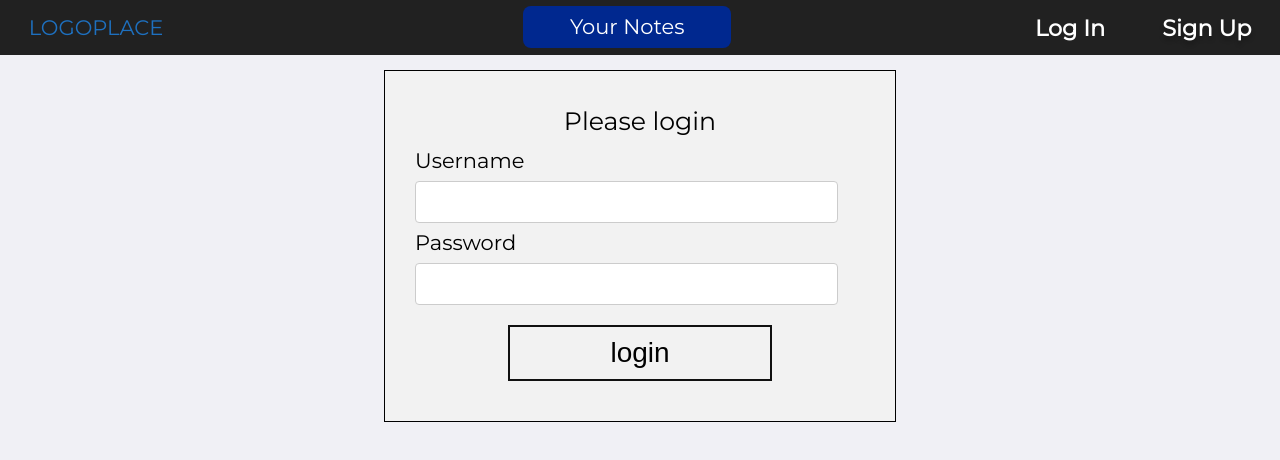
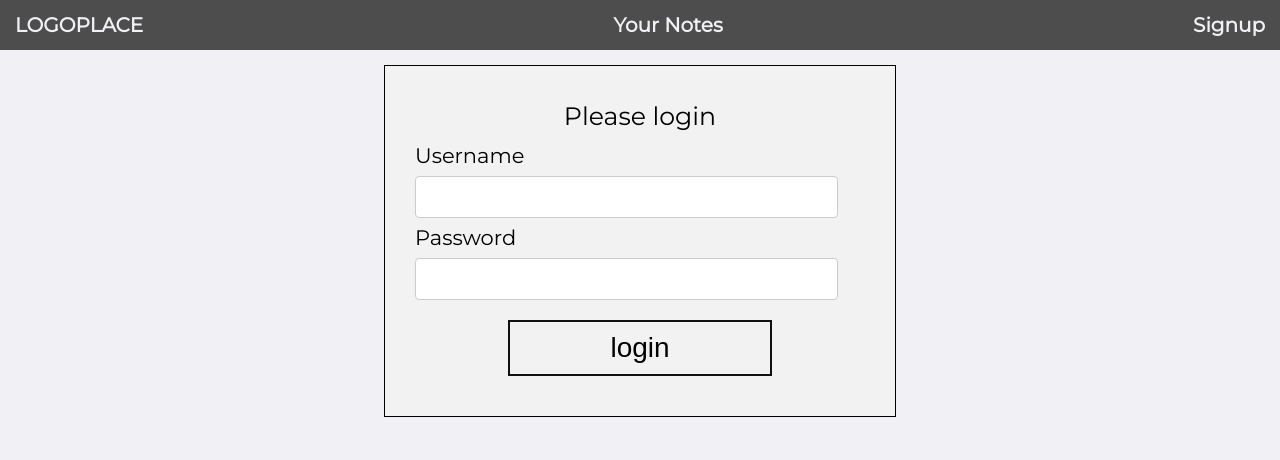
Before and after one commit to szmflis/NotesApp, a React (Create React App) app in the folder front/: page /login in a window 1280 px wide. Shown: the top 460 px of the page. Built offline with nearby package versions, Linux system fonts and the light colour scheme; what react-animations would draw is missing.

Commit message:
navbar up

```diff
--- a/front/src/components/Box/Box.js
+++ b/front/src/components/Box/Box.js
@@ -14,4 +14,5 @@ export const Box = styled.div`
   border-radius: ${({ radius }) => radius || '5px'};
   opacity: ${({ opacity }) => opacity || 1};
   text-align: ${({ textAlign }) => textAlign};
+  border: ${({ border }) => border};
 `
--- /dev/null
+++ b/front/src/components/H3/H3.js
@@ -0,0 +1,11 @@
+import styled from 'styled-components'
+import { theme } from '../../utils/theme'
+
+export const H3 = styled.h3`
+  text-decoration: none;
+  padding: ${({ padding }) => padding || '0px'};
+  color: ${({ color }) => color || theme.colors.white};
+  font-size: ${({ size }) => size || theme.fontSize.big};
+  font-weight: ${({ weight }) => weight || theme.fontWeight.bold};
+  opacity: ${({ opacity }) => opacity || 1};
+`
--- a/front/src/components/Navbar/Navbar.js
+++ b/front/src/components/Navbar/Navbar.js
@@ -1,79 +1,48 @@
 import React from 'react'
 import styled from 'styled-components'
-import {connect} from 'react-redux'
-import {setUser} from '../../reducers/user-reducer'
+import { connect } from 'react-redux'
+import { setUser } from '../../reducers/user-reducer'
+import { initializeNotes } from '../../reducers/note-reducer'
+import { theme } from '../../utils/theme'
+import { P } from '../P/P'
+import { Box } from '../Box/Box'
+import { H3 } from '../H3/H3'
 
-import {Logo, YourNotesBox, YourNotesText, YourNotesContainer}
-from './always-visible-components/always-visible-styled-components'
+const StyledNavbar = styled.nav`
+  display: flex;
+  align-items: center;
+  justify-content: space-between;
+  background: #4d4d4d;
+  padding: 15px 15px 8px 15px;
+  width: 100%;
+`
 
-import {LogIn, SignUp, YourAccount, Logout}
-from './conditional-components/conditional-styled-components'
+const NavElement = styled.a`
+  cursor: pointer;
+  color: ${theme.colors.white};
+  padding-bottom: 7px;
+  font-size: ${theme.fontSize.big};
 
-import {initializeNotes} from '../../reducers/note-reducer'
+  background: linear-gradient(0deg,blue,blue) bottom left no-repeat;
+  background-size: 0px 3px;
+  transition: 0.5s;
+  font-weight: ${theme.fontWeight.bold};
+
+  &:hover {
+    color: ${theme.colors.white};
+    background-size: 100% 3px;
+    opacity: 1;
+  }
+`
 
 const Navbar = (props) => {
-
-  const NavMain = styled.nav`
-    background-color: #212121;
-    width: 100%;
-    height: 55px;
-    display: grid;
-    grid-template-columns: 15% 12% 12% 20% auto;
-    grid-template-rows: 100%;
-  `
-
-  const NavRight = styled.div`
-    grid-column: 6/7;
-    display: grid;
-    grid-template-columns: 20% auto auto;
-    grid-template-rows: 100%;
-  `
-
-  const conditionalRender = () => {
-    if (props.loggedUser.user === null) {
-      return (
-        <NavRight>
-          <LogIn to='/login'>Log In</LogIn>
-          <SignUp to='/register'>Sign Up</SignUp>
-        </NavRight>
-        )
-    } else {
-      return (
-        <NavRight>
-          <YourAccount to='/account'>Your Account</YourAccount>
-          <Logout to='/' onClick={handleLogout}>Logout</Logout>
-        </NavRight>
-      )
-    }
-  }
-
-  const handleLogout = (event) => {
-    props.setUser(null)
-    props.initializeNotes([])
-    window.localStorage.removeItem('loggedUser')
-  }
-
   return (
-    <NavMain>
-      <Logo to='/'>LOGOPLACE</Logo>
-      <YourNotesContainer>
-        <YourNotesBox to='/notes'><YourNotesText>Your Notes</YourNotesText></YourNotesBox>
-      </YourNotesContainer>
-      {conditionalRender()}
-    </NavMain>
+    <StyledNavbar>
+      <NavElement>LOGOPLACE</NavElement>
+      <NavElement>Your Notes</NavElement>
+      <NavElement>Signup</NavElement>
+    </StyledNavbar>
   )
 }
 
-const mapStateToProps = (state) => {
-  return {
-    loggedUser: state.user,
-    notes: state.notes
-  }
-}
-
-const mapDispatchToProps = {
-  setUser,
-  initializeNotes
-}
-
-export default connect(mapStateToProps, mapDispatchToProps)(Navbar)
+export default Navbar
--- a/front/src/components/Navbar/always-visible-components/always-visible-styled-components.js
+++ /dev/null
@@ -1,94 +0,0 @@
-import styled from 'styled-components'
-import {Link} from 'react-router-dom'
-
-
-export const Logo = styled(Link)`
-  height: 100%;
-  width: 100%;
-
-  display: grid;
-  align-items: center;
-  justify-items: center;
-
-  grid-column: 1/2;
-  font-size: 1.5em;
-  font-weight: 500;
-  color: #FFFFFF;
-`
-
-export const Help = styled(Link)`
-  height: 100%;
-  width: 100%;
-
-  display: grid;
-  align-items: center;
-  justify-items: center;
-
-  grid-column: 2/3;
-  font-size: 20px;
-  font-weight: 600;
-  color: #D6D6D6;
-  transition: background 0.5s, color 0.5s;
-
-  &:hover {
-    background: #616161;
-    color: #FDFDFD;
-  }
-`
-
-export const Contact = styled(Link)`
-  height: 100%;
-  width: 100%;
-
-  display: grid;
-  align-items: center;
-  justify-items: center;
-
-  grid-column: 3/4;
-  font-size: 20px;
-  font-weight: 600;
-  color: #D6D6D6;
-  transition: background 0.5s, color 0.5s;
-
-  &:hover {
-    background: #202020;
-    color: #FDFDFD;
-  }
-`
-
-export const YourNotesContainer = styled.div`
-  grid-column: 4/5;
-  width: 100%;
-
-  display: grid;
-  align-items: center;
-  justify-items: center;
-`
-
-export const YourNotesBox = styled(Link)`
-  width: 208px;
-  height: 42px;
-  background: #00288F;
-  border-radius: 8px;
-  transition: width 0s, height 0s, background 0.5s;
-  margin-bottom: 2px;
-
-  display: grid;
-  align-items: center;
-  justify-items: center;
-
-  &:hover {
-    width: 209px;
-    height: 43px;
-    background: #000AFF;
-  }
-`
-
-
-export const YourNotesText = styled.div`
-  font-size: 1.5em;
-  font-weight: 500;
-  color: #FFFFFF
-  justify-self: center;
-  align-self: center;
-`
--- a/front/src/components/Navbar/conditional-components/conditional-styled-components.js
+++ /dev/null
@@ -1,87 +0,0 @@
-import styled from 'styled-components'
-import {Link} from 'react-router-dom'
-
-export const LogIn = styled(Link)`
-  height: 100%;
-  width: 100%;
-
-  display: grid;
-  align-items: center;
-  justify-items: center;
-
-  grid-column: 2/3;
-  font-size: 1.6em;
-  font-weight: 600;
-  color: #ffffff;
-  transition: background 0.5s, color 0.5s;
-
-
-  &:hover {
-    background: #424242;
-    color: #FDFDFD;
-  }
-`
-
-export const SignUp = styled(Link)`
-  height: 100%;
-  width: 100%;
-
-  display: grid;
-  justify-items: center;
-  align-items: center;
-
-  grid-column: 3/4;
-  font-size: 1.6em;
-  font-weight: 600;
-  color: #ffffff;
-  transition: background 0.5s, color 0.5s;
-
-  &:hover {
-    background: #424242;
-    color: #00F0FF;
-  }
-
-  text-shadow: 0px 4px 4px rgba(0, 0, 0, 0.25);
-`
-
-export const YourAccount = styled(Link)`
-  height: 100%;
-  width: 100%;
-
-  display: grid;
-  align-items: center;
-  justify-items: center;
-
-  grid-column: 2/3;
-  font-size: 1.6em;
-  font-weight: 600;
-  color: #ffffff;
-  transition: background 0.5s, color 0.5s;
-
-
-  &:hover {
-    background: #424242;
-    color: #FDFDFD;
-  }
-`
-
-export const Logout = styled(Link)`
-  height: 100%;
-  width: 100%;
-
-  display: grid;
-  align-items: center;
-  justify-items: center;
-
-  grid-column: 3/4;
-  font-size: 1.6em;
-  font-weight: 600;
-  color: #ffffff;
-  transition: background 0.5s, color 0.5s;
-
-
-  &:hover {
-    background: #424242;
-    color: #FDFDFD;
-  }
-`
--- a/front/src/components/P/P.js
+++ b/front/src/components/P/P.js
@@ -5,7 +5,7 @@ export const P = styled.p`
   font-size: ${({ fontSize }) => fontSize || theme.fontSize.normal};
   font-weight: ${({ fontWeight }) => fontWeight || theme.fontWeight.regular};
   color: ${({ color }) => color || theme.colors.black};
-  padding: ${({ padding }) => padding || '3px 0px 3px 2px'};
+  padding: ${({ padding }) => padding || '3px 0px 3px 0px'};
   margin: ${({ margin }) => margin || 0};
   border-bottom: ${({ borderBottom }) => borderBottom};
 `
--- a/front/src/layout/Layout.js
+++ b/front/src/layout/Layout.js
@@ -25,7 +25,7 @@ const GlobalStyle = createGlobalStyle`
     font-size: ${theme.fontSizeBaseRem};
     -webkit-font-smoothing: antialiased;
     -moz-osx-font-smoothing: grayscale;
-    color: ${theme.fontColorBase}
+    color: ${theme.fontColorBase};
   }
 
   *, *::before, *::after {
```
